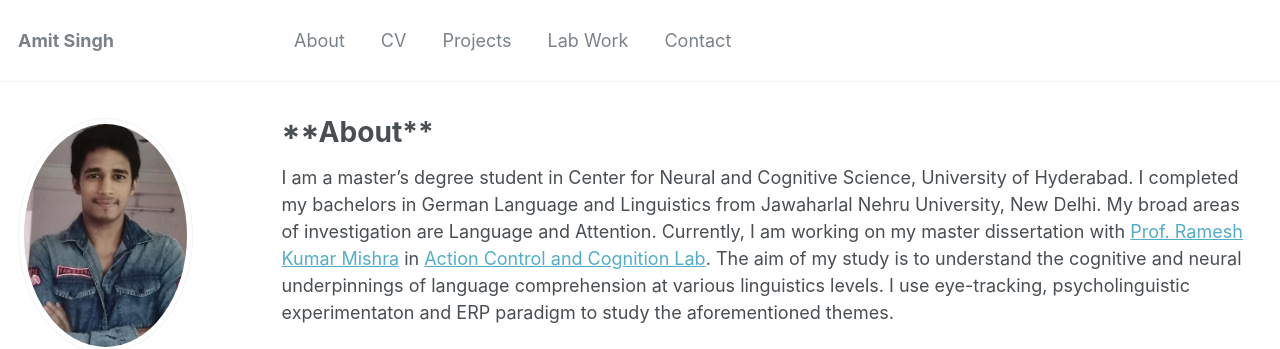
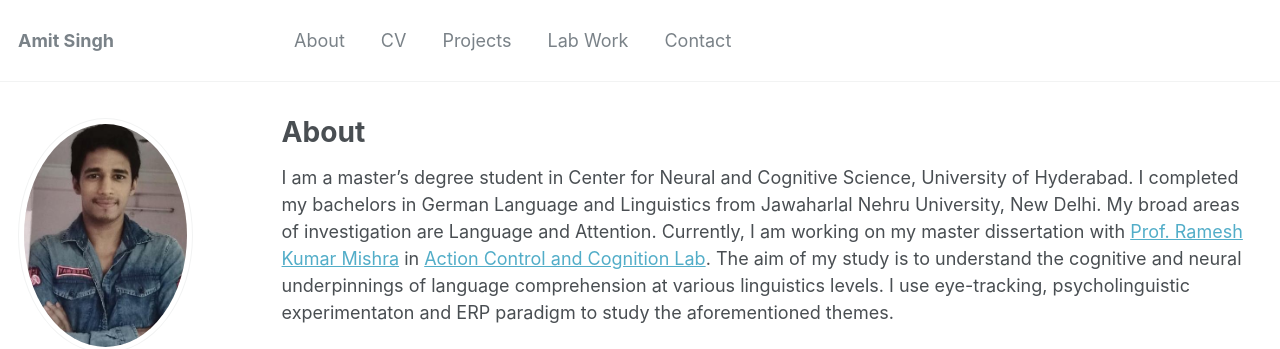
Before and after one commit to amits1ngh/amits1ngh.github.io, a Jekyll site: the page built from _pages/self.md, in a window 1280 px wide. Shown: the top 349 px of the page. Built offline with Jekyll 4.4.1, drawn with Linux system fonts in a browser that asks for light colours.

```diff
--- a/_pages/self.md
+++ b/_pages/self.md
@@ -1,6 +1,6 @@
 ---
 layout: archive
-title: "**About**"
+title: "About"
 permalink: /self/
 author_profile: true
 redirect from:
```
